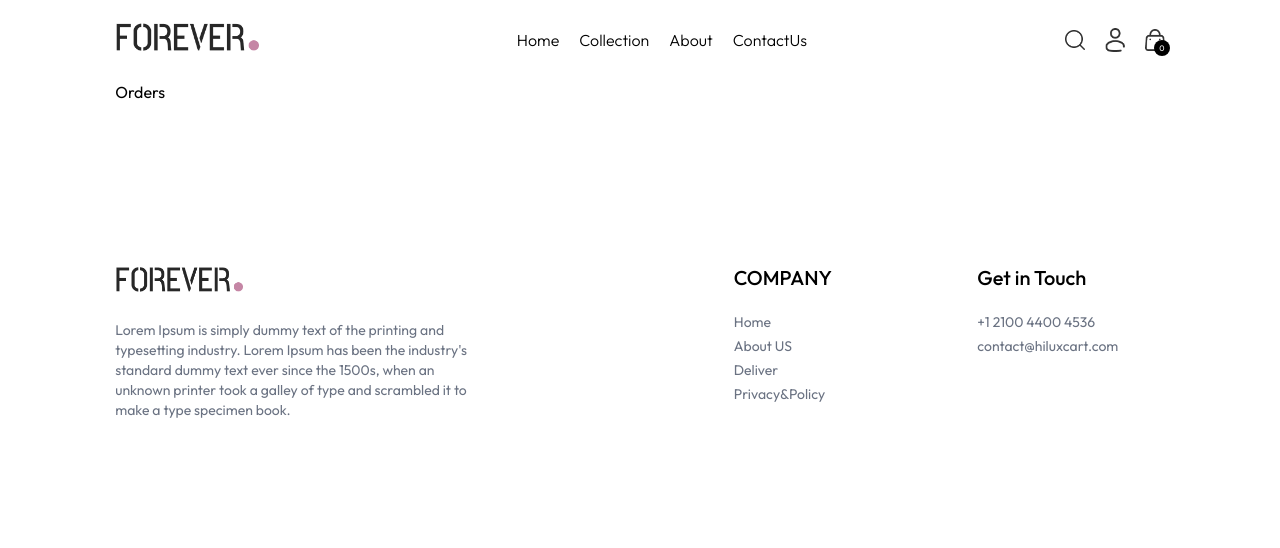
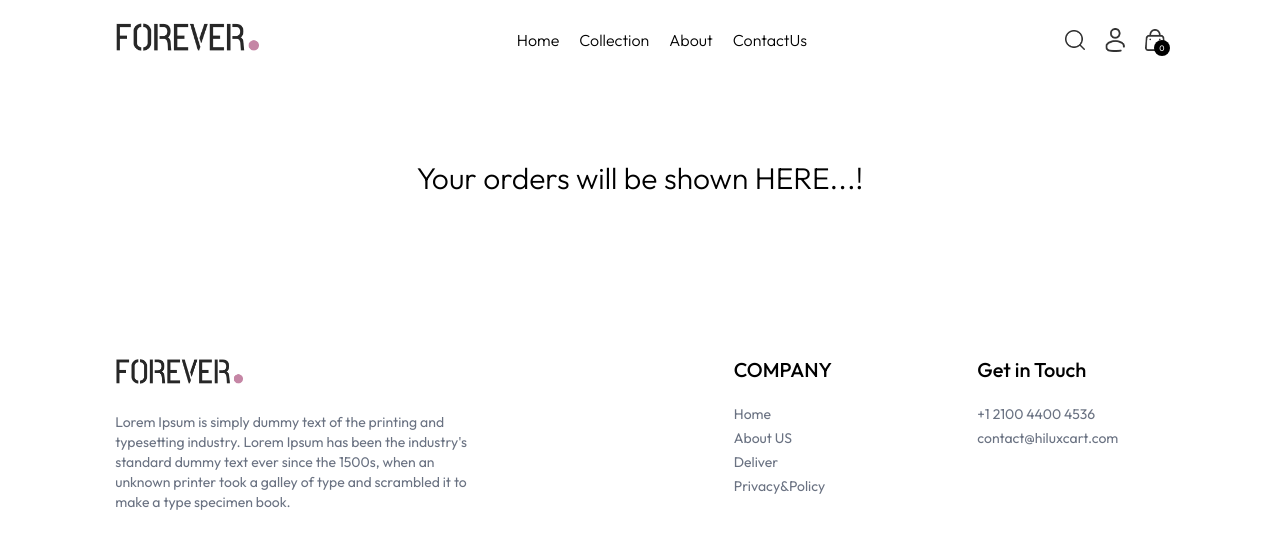
Before and after one commit to shyamjith2774/hilux-cart-project, a React (Vite) app in the folder frontend/: page /orders in a window 1280 px wide. Shown: the top 548 px of the page. Built offline with nearby package versions, Linux system fonts and the light colour scheme.

Commit message:
cmplted orders page

```diff
--- a/frontend/src/pages/Orders.jsx
+++ b/frontend/src/pages/Orders.jsx
@@ -2,8 +2,9 @@ import React from 'react'
 
 const Orders = () => {
   return (
-    <div>Orders
+    <div className='flex  items center justify-center text-2xl md:text-3xl  font-light mt-20'>
 
+      <p>Your orders will be shown HERE...! </p>
     </div>
   )
 }
```
